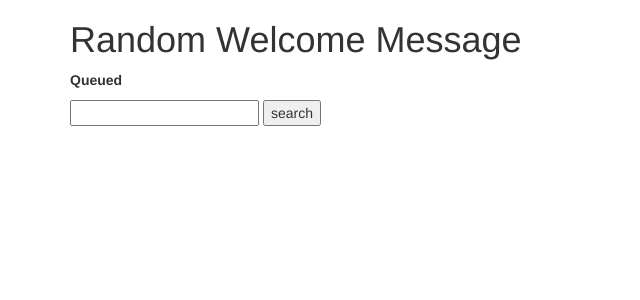
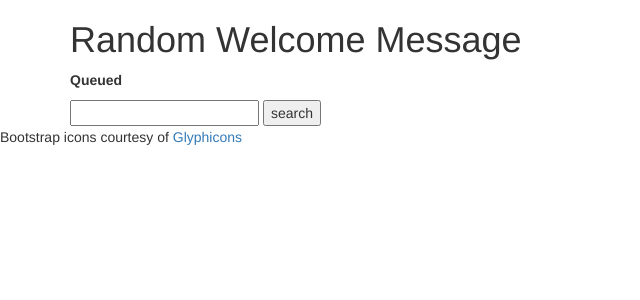
Before and after one commit to matthewstone/pytunes, a Flask app: page / in a window 1280 px wide. Shown: the top 300 px of the page, without its empty margins (0-640 px from the left). Run offline with Flask 2, Linux system fonts and the light colour scheme; some libraries are stand-ins or nearby versions.

Commit message:
Credit to glyphicons

```diff
--- a/templates/index.html
+++ b/templates/index.html
@@ -76,5 +76,10 @@
                 </div>
             </div>
         </div>
+        <div class="row">
+            <div class="col-md-12">
+                Bootstrap icons courtesy of <a href="http://glyphicons.com/">Glyphicons</a>
+            </div>
+        </div>
     </body>
 </html>
```
